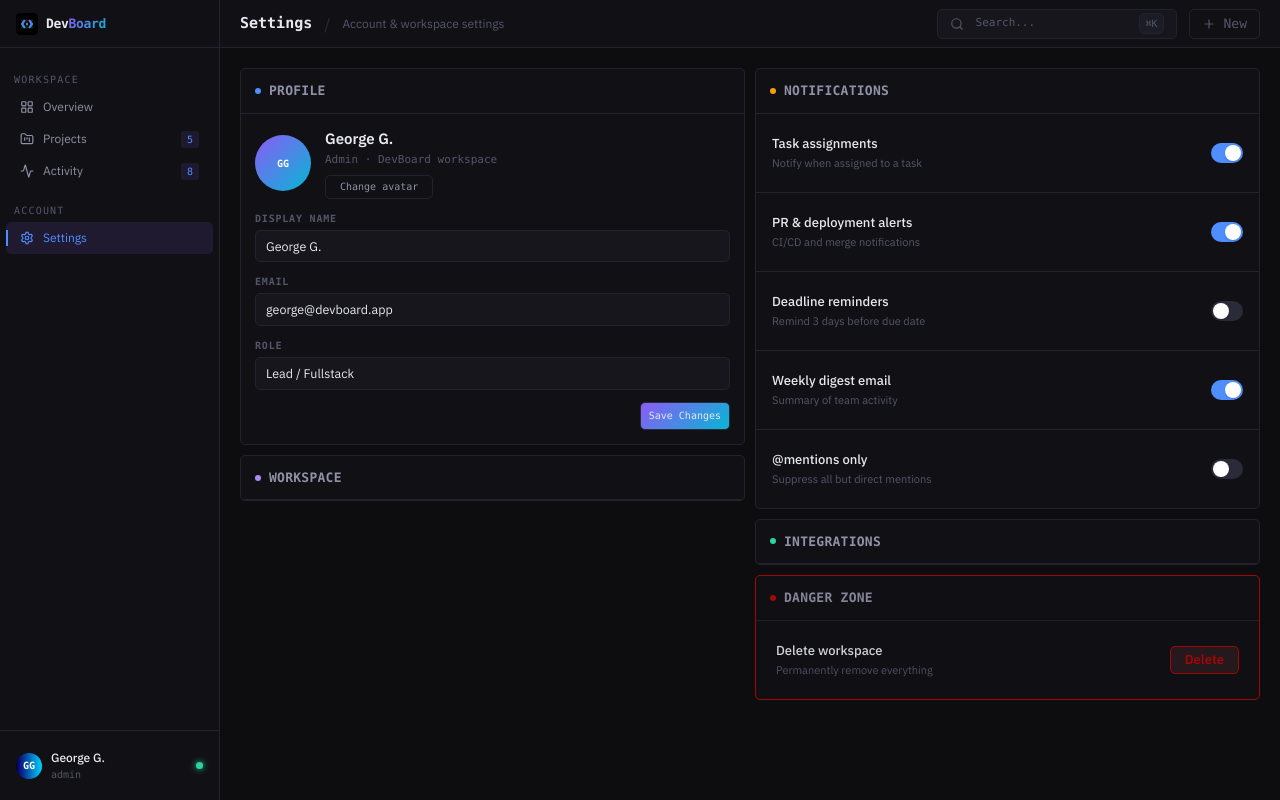
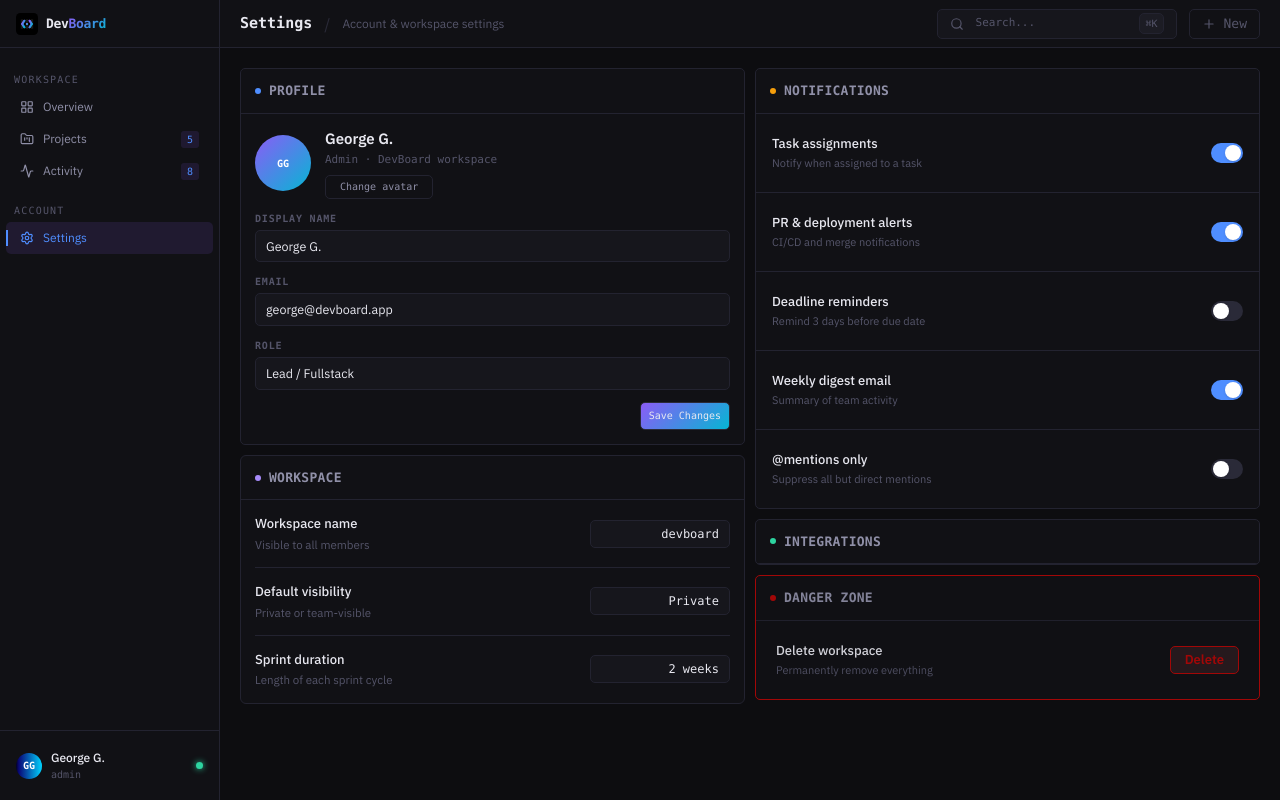
Before and after one commit to georgegoodluck/DevBoard, a Next.js app: page /settings in a window 1280 px wide. Built offline with nearby package versions, Linux system fonts and the light colour scheme.

Commit message:
feat(WorkspaceSettings): build WorkspaceSettings

```diff
--- a/components/settings/IntegrationSettings.tsx
+++ b/components/settings/IntegrationSettings.tsx
@@ -4,6 +4,9 @@ export default function IntegrationSettings() {
   return (
     <div className="bg-(--bg1) border border-(--border) rounded-(--radius) overflow-hidden">
       <CardHeader title="Integrations" dotColor="var(--green)" />
+      <div>
+
+      </div>
     </div>
   );
 }
--- a/components/settings/WorkspaceSettings.tsx
+++ b/components/settings/WorkspaceSettings.tsx
@@ -1,9 +1,46 @@
-import CardHeader from "../ui/CardHeader";
+import CardHeader from "@/components/ui/CardHeader";
 
 export default function WorkspaceSettings() {
   return (
-    <div className="bg-(--bg1) border border-(--border) rounded-(--radius) overflow-hidden">
+    <div className="bg-(--bg1) border border-(--border) rounded-md overflow-hidden">
       <CardHeader title="Workspace" dotColor="var(--purple)" />
+      <div className="px-3.5">
+        {[
+          {
+            label: "Workspace name",
+            description: "Visible to all members",
+            value: "devboard",
+          },
+          {
+            label: "Default visibility",
+            description: "Private or team-visible",
+            value: "Private",
+          },
+          {
+            label: "Sprint duration",
+            description: "Length of each sprint cycle",
+            value: "2 weeks",
+          },
+        ].map((row, i, arr) => (
+          <div
+            key={row.label}
+            className={`flex items-center justify-between py-3.5 ${i < arr.length - 1 ? "border-b border-(--border)" : ""}`}
+          >
+            <div>
+              <div className="text-[13px] font-medium text-(--text) mb-0.5">
+                {row.label}
+              </div>
+              <div className="text-[11.5px] text-(--text3)">
+                {row.description}
+              </div>
+            </div>
+            <input
+              defaultValue={row.value}
+              className="w-35 bg-(--bg2) border border-(--border) rounded-(--radius) px-2.5 py-1 text-[12px] text-(--text) font-mono outline-none focus:border-(--accent) transition-colors text-right"
+            />
+          </div>
+        ))}
+      </div>
     </div>
   );
 }
```
